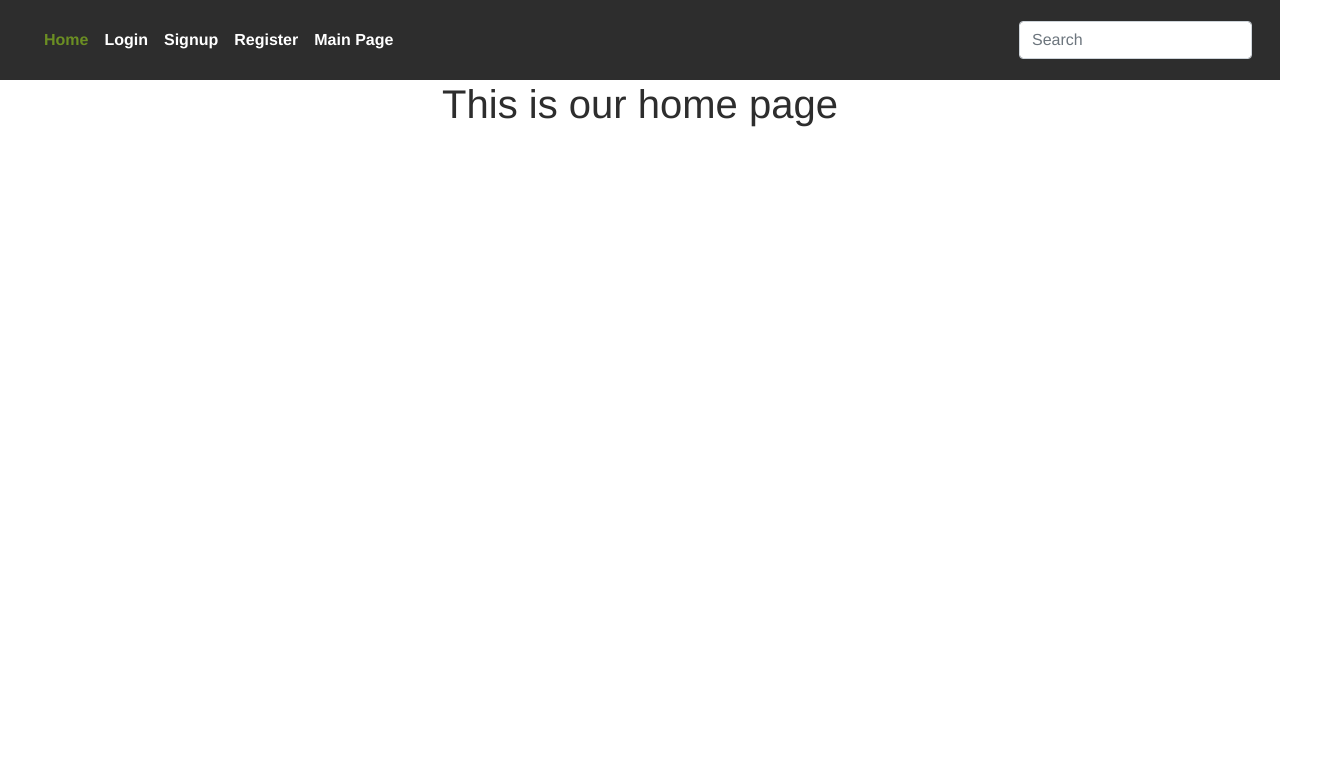
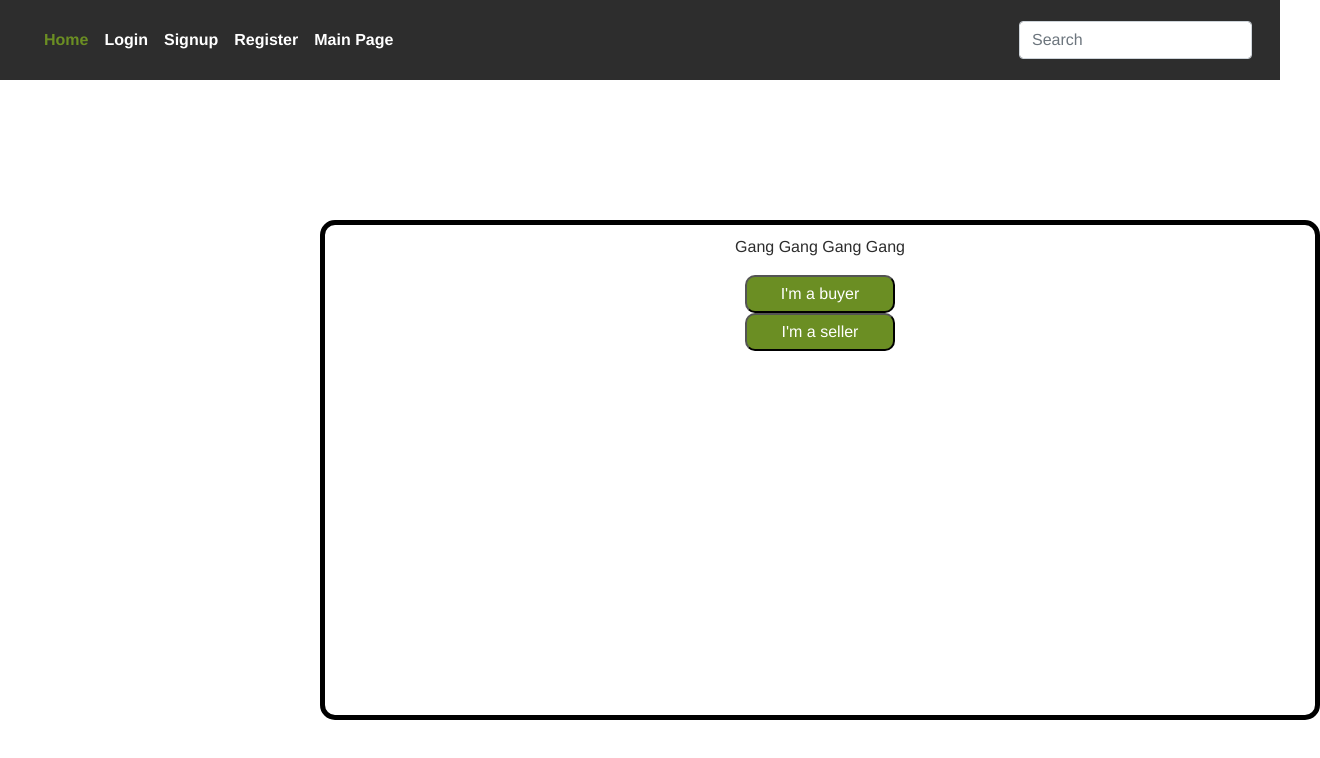
Before and after one commit to GrowOPG/GrowOPG, a Vue app: page / in a window 1280 px wide. Shown: the top 758 px of the page, 1320 px wide, since content can reach past the window. Built offline with nearby package versions, Linux system fonts and the light colour scheme.

Commit message:
Updated Home.vue
Started working on the shadow-box and its content

```diff
--- a/src/views/Home.vue
+++ b/src/views/Home.vue
@@ -1,16 +1,83 @@
 <template>
-  <div class="home">
-    <h1>This is our home page</h1>
-  </div>
+    <div class="bg"> <!--This div should contain our background image and fill the page-->
+    <header>
+
+    </header>
+        <div class="shadow-box"> <!--Buyer/Seller info and selection-->
+            <p> Gang Gang Gang Gang</p>
+            <div id="buyer">
+                 <button id="button" type="button"><span>I'm a buyer</span></button>
+            </div>
+
+            <div id="seller">
+                <button id="button" type="button"><span>I'm a seller</span></button>
+            </div>
+
+        </div>
+
+    </div>
 </template>
 
+<style scoped>
+    .shadow-box {
+        width: 1000px;
+        height: 500px;
+        position: absolute;
 
-<style scoped>
+        top: 15%;
+        left: 25%;
+
+        margin-top: 100px;
+        padding: 10px;
+        border: 5px solid black;
+        border-radius: 15px;
+       /* opacity: 30%; */
+    }
+
+    #button {
+        width: 150px;
+        border-radius: 10px;
+        padding: 5px;
+
+        background-color: olivedrab;
+        color: white;
+
+        font-size: 16px;
+        text-align: center;
+
+        transition: all 0.5s;
+        cursor: pointer;
+    }
+    #button:hover {
+        background-color: white;
+        color: olivedrab;
+    }
+    #button span {
+        cursor: pointer;
+        display: inline-block;
+        position: relative;
+        transition: 0.5s;
+    }
+    #button:hover span {
+        padding-right: 25px;
+    }
+    #button span:after {
+        content: '\00bb';
+        position: absolute;
+        opacity: 0;
+        top: 0;
+        right: -20px;
+        transition: 0.5s;
+    }
+    #button:hover span:after {
+        opacity: 1;
+        right: 0;
+    }
+
 
 </style>
 
 <script>
-// @ is an alias to /src
-//import HelloWorld from '@/components/HelloWorld.vue'
+
 
 </script>
```
